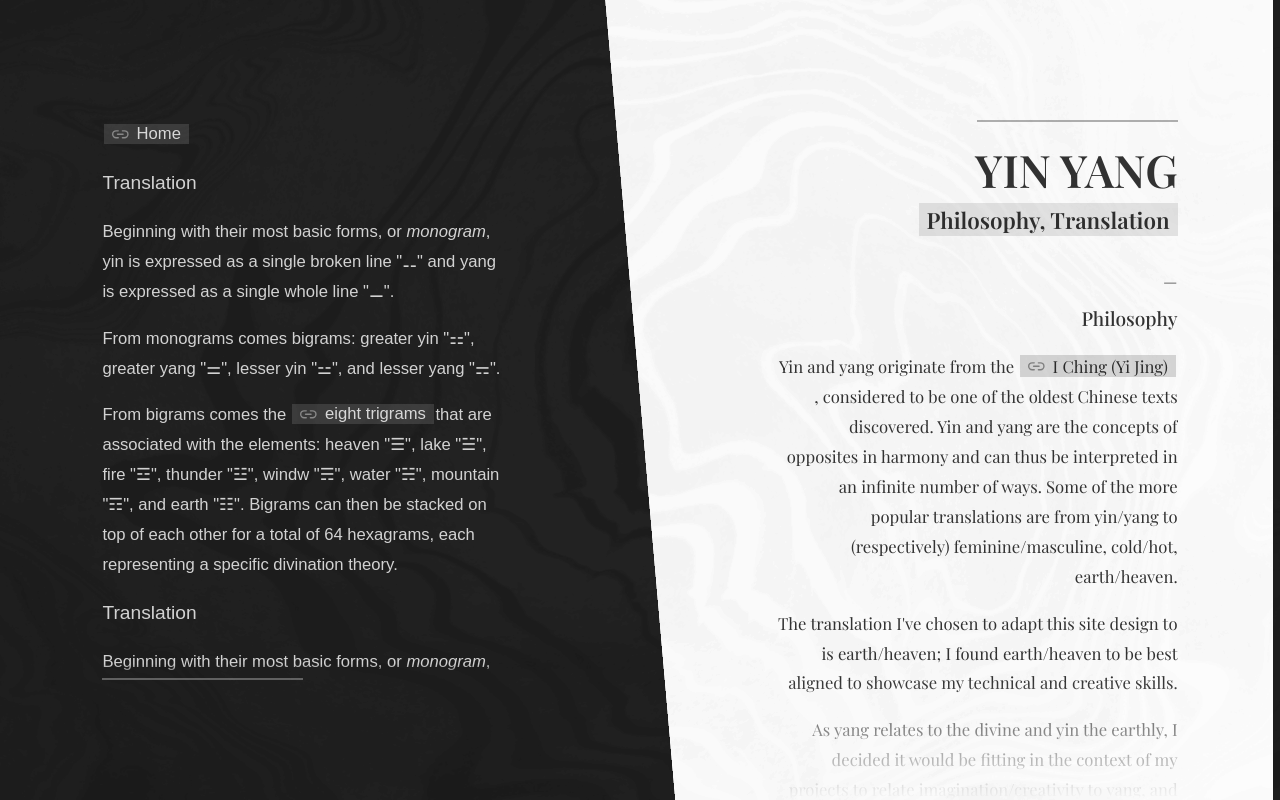
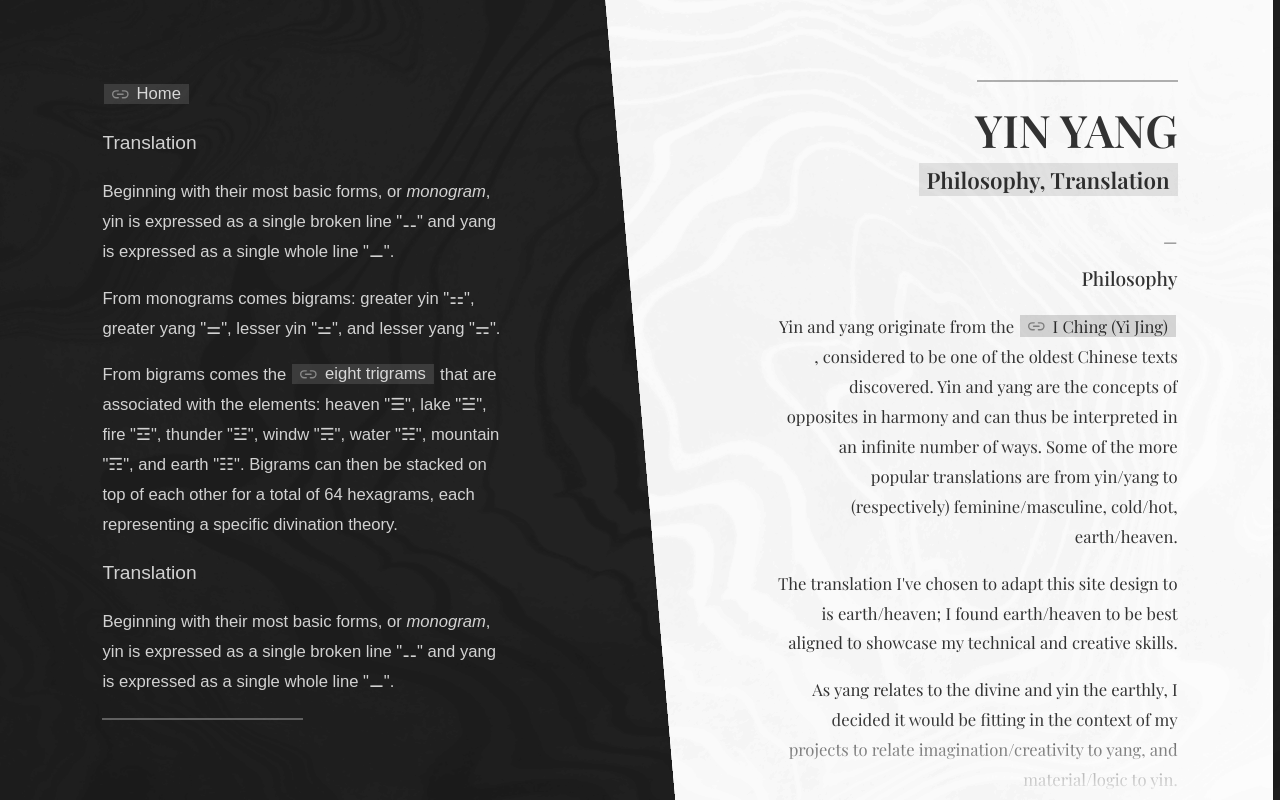
Before and after one commit to kennybc/kenny-portfolio, a React (Create React App) app: page /yin-yang in a window 1280 px wide. Built offline with nearby package versions, Linux system fonts and the light colour scheme; a web font is replaced by a local one.

Commit message:
styling + content

```diff
--- a/src/components/Page/styles.css
+++ b/src/components/Page/styles.css
@@ -1,4 +1,6 @@
 .Page {
+  --padding-y: 10vh;
+  --padding-x: 8vw;
   display: flex;
   flex-direction: var(--direction);
   justify-content: space-between;
@@ -26,8 +28,6 @@
  */
 .Yin,
 .Yang {
-  --padding-y: 15vh;
-  --padding-x: 8vw;
   position: relative;
   display: flex;
   flex-direction: column;
--- a/src/pages/YinYang/index.js
+++ b/src/pages/YinYang/index.js
@@ -117,7 +117,7 @@ export default function YinYang() {
             From bigrams comes the{" "}
             <URL to="https://en.wikipedia.org/wiki/Bagua" newTab>
               eight trigrams
-            </URL>
+            </URL>{" "}
             that are associated with the elements: heaven "☰", lake "☱", fire
             "☲", thunder "☳", windw "☴", water "☵", mountain "☶", and earth "☷".
             Bigrams can then be stacked on top of each other for a total of 64
```
